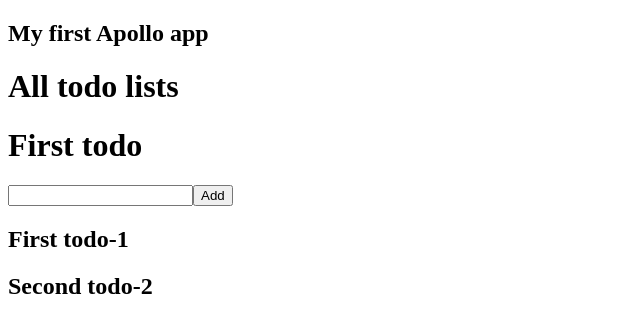
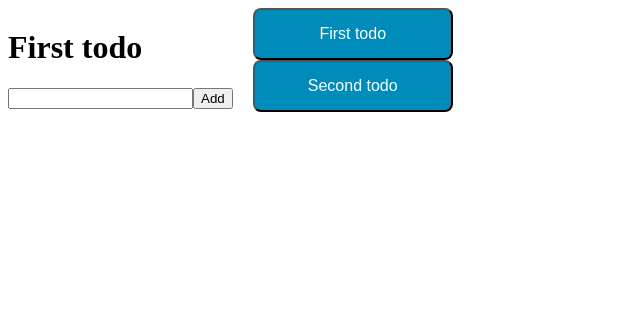
Before and after one commit to apunko/graphql-demo, a React app in the folder client/: page / in a window 1280 px wide. Shown: the top 332 px of the page, without its empty margins (0-640 px from the left). Built offline with nearby package versions, Linux system fonts and the light colour scheme.

Commit message:
add todo list switch

```diff
--- /dev/null
+++ b/client/src/components/todo-list-catalog/todo-list-catalog.css
@@ -0,0 +1,7 @@
+.catalog {
+  display: flex;
+}
+
+.previews {
+  margin-left: 20px;
+}
--- a/client/src/components/todo-list-catalog/todo-list-catalog.jsx
+++ b/client/src/components/todo-list-catalog/todo-list-catalog.jsx
@@ -3,25 +3,51 @@ import { Query } from 'react-apollo';
 import TodoListPreview from '../todo-list-preview';
 import TodoList from '../todo-list';
 import { GET_ALL_TODO_LISTS } from '../../queries';
+import './todo-list-catalog.css';
 
-const TodoListCatalog = () => (
+class TodoListCatalog extends React.Component {
+  constructor(props) {
+    super(props);
+
+    this.state = { selectedId: null };
+
+    this.handlePreviewSelect = this.handlePreviewSelect.bind(this);
+  }
+
+  handlePreviewSelect(selectedId) {
+    this.setState({ selectedId });
+  }
+
+  render() {
+    return (
       <Query query={GET_ALL_TODO_LISTS}>
         {({ loading, error, data }) => {
           if (loading) return null;
           if (error) return `Error!: ${error}`;
 
           const todoLists = data.allTodoLists;
-      const todoListPreviews = todoLists.map(list => <TodoListPreview key={list.id} id={list.id} title={list.title} />);
+          const todoListPreviews = todoLists.map(list => (
+            <TodoListPreview
+              key={list.id}
+              id={list.id}
+              handleClick={this.handlePreviewSelect}
+              title={list.title}
+            />
+          ));
+          const selectedId = this.state.selectedId || todoLists[0].id;
 
           return (
-        <div>
-          <h1>All todo lists</h1>
-          <TodoList id={todoListPreviews[0].props.id} />
+            <div className="catalog">
+              <TodoList id={selectedId} />
+              <div className="previews">
                 {todoListPreviews}
+              </div>
             </div>
           );
         }}
       </Query>
     );
+  }
+}
 
 export default TodoListCatalog;
--- /dev/null
+++ b/client/src/components/todo-list-preview/todo-list-preview.css
@@ -0,0 +1,12 @@
+button.todo-preview {
+  display: block;
+  cursor: pointer;
+  border-radius: 8px;
+  color: white;
+  padding: 15px 32px;
+  text-align: center;
+  font-size: 16px;
+  cursor: pointer;
+  background-color: #008CBA;
+  width: 200px;
+}
--- a/client/src/components/todo-list-preview/todo-list-preview.jsx
+++ b/client/src/components/todo-list-preview/todo-list-preview.jsx
@@ -1,14 +1,16 @@
 import React from 'react';
 import PropTypes from 'prop-types';
+import './todo-list-preview.css';
 
-const TodoListPreview = ({ id, title }) => (
-  <div>
-    <h2>{title}-{id}</h2>
-  </div>
+const TodoListPreview = ({ id, handleClick, title }) => (
+  <button type="button" className="todo-preview" onClick={() => handleClick(id)}>
+    {title}
+  </button>
 );
 
 TodoListPreview.propTypes = {
   id: PropTypes.number.isRequired,
+  handleClick: PropTypes.func.isRequired,
   title: PropTypes.string.isRequired,
 };
 
--- a/client/src/containers/app.jsx
+++ b/client/src/containers/app.jsx
@@ -4,10 +4,9 @@ import TodoListCatalog from '../components/todo-list-catalog';
 
 const App = () => (
   <Provider>
-    <div>
-      <h2>My first Apollo app</h2>
+    <>
       <TodoListCatalog />
-    </div>
+    </>
   </Provider>
 );
 
--- a/client/src/graphql/mock-provider.jsx
+++ b/client/src/graphql/mock-provider.jsx
@@ -24,13 +24,13 @@ const mocks = [
     request: {
       query: GET_TODO_LIST,
       variables: {
-        id: 1,
+        id: 2,
       },
     },
     result: {
       data: {
         todoList: {
-          title: 'First todo',
+          title: 'Second todo',
           items: [],
         },
       },
```
Lines whose indentation alone changed are shown as unchanged.
